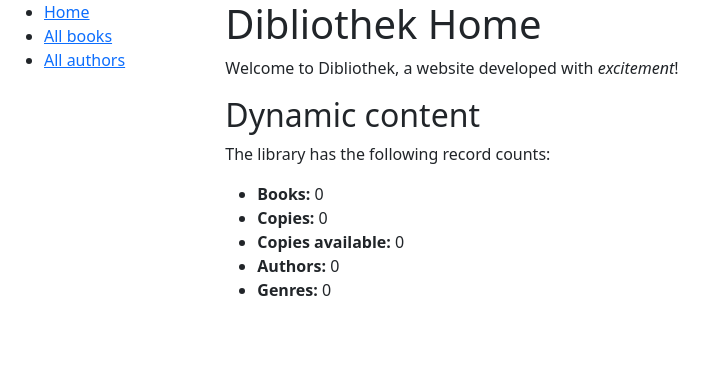
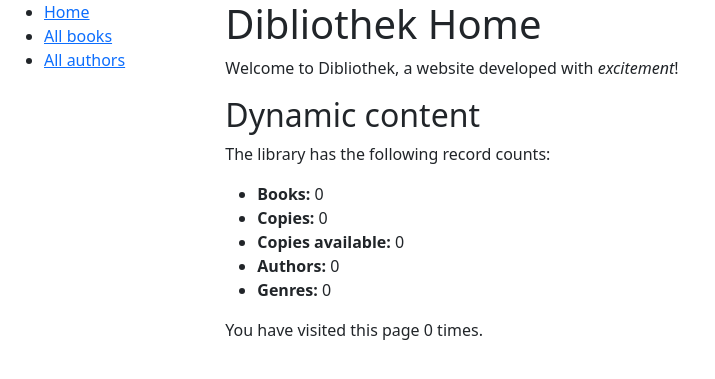
Before and after one commit to Weapon-X6/Dibliothek, a Django app: page /catalog/ in a window 1280 px wide. Shown: the top 379 px of the page, without its empty margins (0-715 px from the left). Run offline with Django 5.2, Linux system fonts and the light colour scheme; data that the repository does not hold is empty.

Commit message:
Add visit counter

```diff
--- a/catalog/templates/index.html
+++ b/catalog/templates/index.html
@@ -15,4 +15,8 @@
     <li><strong>Authors:</strong> {{ num_authors }}</li>
     <li><strong>Genres:</strong> {{ num_genres }}</li>
   </ul>
+
+  <p>
+    You have visited this page {{ num_visits }} time{{ num_visits|pluralize }}.
+  </p>
 {% endblock %}
--- a/catalog/views.py
+++ b/catalog/views.py
@@ -20,12 +20,17 @@ def index(request):
     # Get
     num_genres = Genre.objects.count()
 
+    # Number of visits to this view, as counted in the session variable.
+    num_visits = request.session.get("num_visits", 0)
+    request.session["num_visits"] = num_visits + 1
+
     context = {
         "num_books": num_books,
         "num_instances": num_instances,
         "num_instances_available": num_instances_available,
         "num_authors": num_authors,
         "num_genres": num_genres,
+        "num_visits": num_visits,
     }
 
     return render(request, "index.html", context=context)
```
